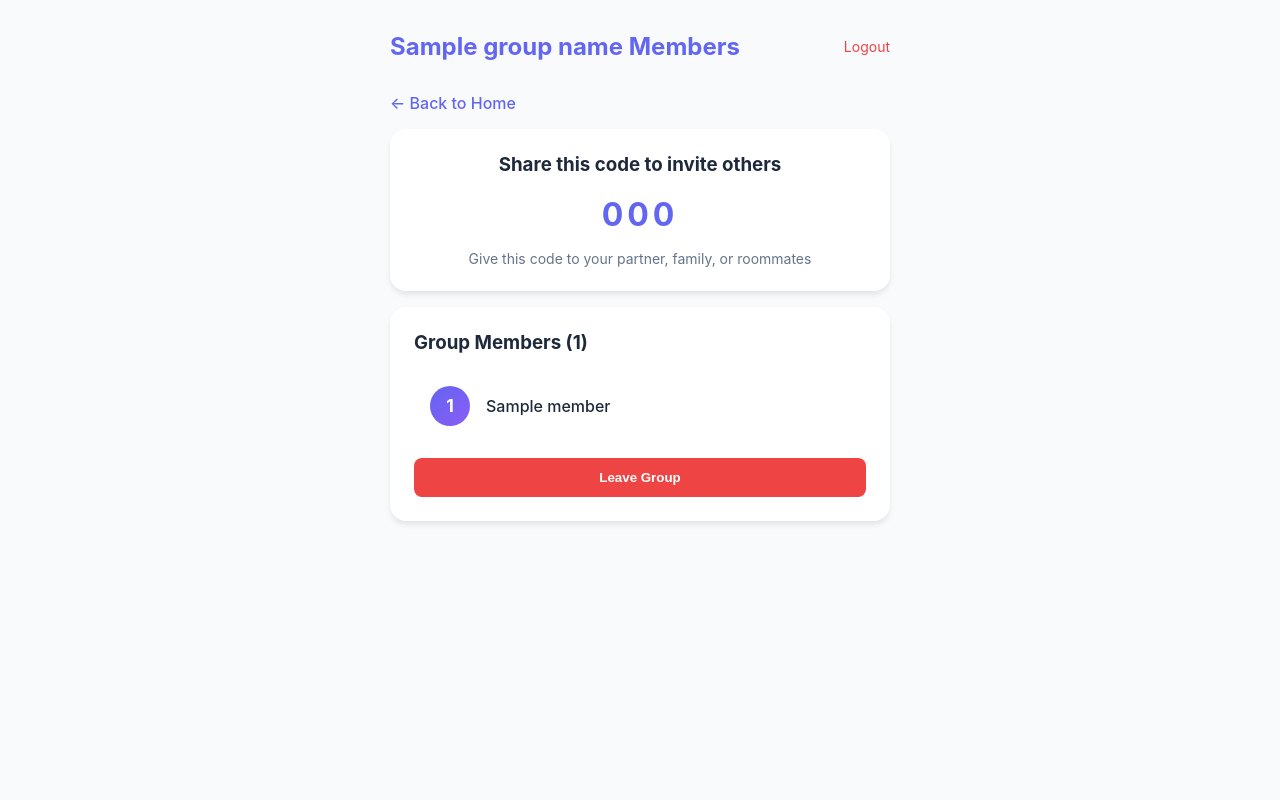
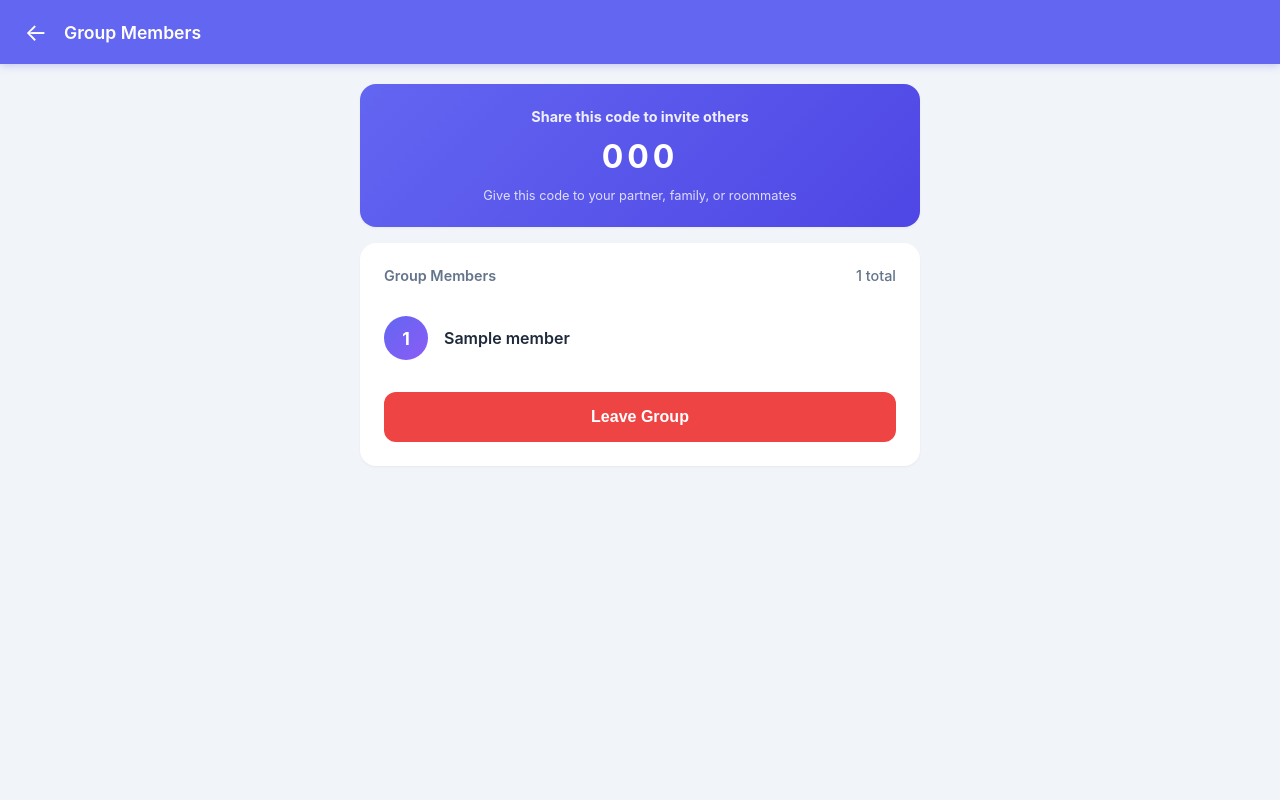
Before and after one commit to AzimPial/money-management-app, a Flask app: template templates/members.html in a window 1280 px wide. Run offline with Flask 3, Linux system fonts and the light colour scheme; the template is opened without the code that fills it: most values are stand-ins (such as "Sample title", 1, 10 or a date in 2020).

Commit message:
Fix Dashboard link, add top bar to members page, add member filter to see who added what expenses

```diff
--- a/app.py
+++ b/app.py
@@ -502,8 +502,12 @@ def index():
         group_doc = db.collection('groups').document(group_id).get()
         group = group_doc.to_dict() if group_doc.exists else None
 
+        members_ref = db.collection('users').where('group_id', '==', group_id)
+        members = [u.to_dict().get('username') for u in members_ref.stream()]
+
         current_period = get_current_period()
         period_id = request.args.get('period', current_period['id'])
+        member_filter = request.args.get('member', '')
 
         expenses_ref = db.collection('expenses').where('group_id', '==', group_id)
         all_expenses = [e.to_dict() for e in expenses_ref.stream()]
@@ -524,8 +528,16 @@ def index():
             else:
                 expenses_sorted = sorted(all_expenses, key=lambda x: x.get('created_at', ''), reverse=True)
 
+        if member_filter:
+            expenses_sorted = [e for e in expenses_sorted if e.get('paid_by') == member_filter]
+
         total = sum(e.get('amount', 0) for e in expenses_sorted)
         category_totals = get_period_totals(expenses_sorted)
+
+        member_totals = {}
+        for e in expenses_sorted:
+            p = e.get('paid_by', 'Unknown')
+            member_totals[p] = member_totals.get(p, 0) + e.get('amount', 0)
 
         custom_cats = get_group_categories(group_id)
 
@@ -545,6 +557,9 @@ def index():
                          categories=custom_cats,
                          current_period=period_id,
                          periods=periods,
+                         members=members,
+                         member_filter=member_filter,
+                         member_totals=member_totals,
                          username=username,
                          group_name=group['name'] if group else 'My Group',
                          invite_code=group['invite_code'] if group else 'N/A')
@@ -672,10 +687,14 @@ def search_expenses():
     query = request.args.get('q', '').lower()
     current_period = get_current_period()
     period_id = request.args.get('period', current_period['id'])
+    member_filter = request.args.get('member', '')
 
     try:
         group_doc = db.collection('groups').document(group_id).get()
         group = group_doc.to_dict() if group_doc.exists else None
+
+        members_ref = db.collection('users').where('group_id', '==', group_id)
+        members = [u.to_dict().get('username') for u in members_ref.stream()]
 
         expenses_ref = db.collection('expenses').where('group_id', '==', group_id)
         all_expenses = [e.to_dict() for e in expenses_ref.stream()]
@@ -696,11 +715,20 @@ def search_expenses():
             else:
                 expenses_sorted = sorted(all_expenses, key=lambda x: x.get('created_at', ''), reverse=True)
 
+        if member_filter:
+            expenses_sorted = [e for e in expenses_sorted if e.get('paid_by') == member_filter]
+
         if query:
             expenses_sorted = [e for e in expenses_sorted if query in e.get('description', '').lower() or query in e.get('category', '').lower()]
 
         total = sum(e.get('amount', 0) for e in expenses_sorted)
         category_totals = get_period_totals(expenses_sorted)
+
+        member_totals = {}
+        for e in expenses_sorted:
+            p = e.get('paid_by', 'Unknown')
+            member_totals[p] = member_totals.get(p, 0) + e.get('amount', 0)
+
         custom_cats = get_group_categories(group_id)
 
         periods = []
@@ -719,6 +747,9 @@ def search_expenses():
                          categories=custom_cats,
                          current_period=period_id,
                          periods=periods,
+                         members=members,
+                         member_filter=member_filter,
+                         member_totals=member_totals,
                          search_query=query,
                          username=username,
                          group_name=group['name'] if group else 'My Group',
--- a/templates/members.html
+++ b/templates/members.html
@@ -3,76 +3,127 @@
 <head>
     <meta charset="UTF-8">
     <meta name="viewport" content="width=device-width, initial-scale=1.0">
-    <title>Group Members - SyncCent</title>
+    <title>{{ group_name }} Members - SyncCent</title>
     <style>
         :root {
             --primary: #6366f1;
-            --bg: #f8fafc;
+            --primary-dark: #4f46e5;
+            --bg: #f1f5f9;
             --card: #ffffff;
             --text: #1e293b;
-            --success: #10b981;
+            --text-light: #64748b;
+            --border: #e2e8f0;
             --danger: #ef4444;
         }
 
+        * {
+            box-sizing: border-box;
+            margin: 0;
+            padding: 0;
+        }
+
         body {
-            font-family: 'Inter', -apple-system, sans-serif;
-            background-color: var(--bg);
+            font-family: -apple-system, BlinkMacSystemFont, 'Segoe UI', Roboto, sans-serif;
+            background: var(--bg);
             color: var(--text);
-            margin: 0;
-            padding: 2rem;
+            min-height: 100vh;
+            padding: 0;
+        }
+
+        .top-bar {
+            background: var(--primary);
+            color: white;
+            padding: 1rem 1.25rem;
+            display: flex;
+            align-items: center;
+            gap: 0.75rem;
+            position: sticky;
+            top: 0;
+            z-index: 100;
+            box-shadow: 0 2px 8px rgba(99, 102, 241, 0.3);
+        }
+
+        .back-btn {
+            color: white;
+            text-decoration: none;
+            font-size: 1.5rem;
+            display: flex;
+            align-items: center;
+            justify-content: center;
+            width: 32px;
+            height: 32px;
+            border-radius: 8px;
+            transition: background 0.2s;
+        }
+
+        .back-btn:hover {
+            background: rgba(255,255,255,0.15);
+        }
+
+        .top-bar h1 {
+            font-size: 1.1rem;
+            font-weight: 600;
+            flex: 1;
         }
 
         .container {
-            width: 100%;
-            max-width: 500px;
+            max-width: 600px;
             margin: 0 auto;
-        }
-
-        header {
-            display: flex;
-            justify-content: space-between;
-            align-items: center;
-            margin-bottom: 2rem;
-        }
-
-        h1 {
-            color: var(--primary);
-            font-size: 1.5rem;
-            margin: 0;
+            padding: 1.25rem;
         }
 
         .card {
             background: var(--card);
+            border-radius: 16px;
             padding: 1.5rem;
-            border-radius: 1rem;
-            box-shadow: 0 4px 6px -1px rgb(0 0 0 / 0.1);
             margin-bottom: 1rem;
+            box-shadow: 0 1px 3px rgba(0,0,0,0.05);
         }
 
         .invite-box {
             text-align: center;
-            padding: 1.5rem;
+            background: linear-gradient(135deg, var(--primary) 0%, var(--primary-dark) 100%);
+            color: white;
+        }
+
+        .invite-box h3 {
+            margin: 0;
+            font-size: 0.9rem;
+            opacity: 0.9;
         }
 
         .invite-code {
             font-size: 2rem;
             font-weight: 700;
-            color: var(--primary);
             letter-spacing: 4px;
-            margin: 1rem 0;
+            margin: 0.75rem 0;
+        }
+
+        .invite-box p {
+            font-size: 0.8rem;
+            opacity: 0.8;
+            margin: 0;
+        }
+
+        .section-title {
+            font-size: 0.9rem;
+            font-weight: 600;
+            color: var(--text-light);
+            margin-bottom: 1rem;
+            display: flex;
+            justify-content: space-between;
+            align-items: center;
         }
 
         .members-list {
             list-style: none;
-            padding: 0;
-            margin: 0;
         }
 
         .member-item {
             display: flex;
             align-items: center;
-            padding: 1rem;
-            border-bottom: 1px solid #e2e8f0;
+            padding: 1rem 0;
+            border-bottom: 1px solid var(--border);
         }
 
         .member-item:last-child {
@@ -80,8 +131,8 @@
         }
 
         .member-avatar {
-            width: 40px;
-            height: 40px;
+            width: 44px;
+            height: 44px;
             border-radius: 50%;
             background: linear-gradient(135deg, var(--primary), #8b5cf6);
             display: flex;
@@ -91,70 +142,69 @@
             font-weight: 700;
             font-size: 1.1rem;
             margin-right: 1rem;
+            flex-shrink: 0;
         }
 
         .member-name {
             flex: 1;
-            font-weight: 500;
+            font-weight: 600;
+            font-size: 1rem;
         }
 
         .member-you {
             background: #e0e7ff;
             color: var(--primary);
-            padding: 0.25rem 0.5rem;
-            border-radius: 0.25rem;
+            padding: 0.3rem 0.75rem;
+            border-radius: 20px;
             font-size: 0.75rem;
             font-weight: 600;
         }
 
-        .leave-btn {
-            background-color: var(--danger);
+        button {
+            width: 100%;
+            padding: 1rem;
+            background: var(--danger);
             color: white;
-            padding: 0.75rem;
             border: none;
-            border-radius: 0.5rem;
+            border-radius: 12px;
+            font-size: 1rem;
             font-weight: 600;
             cursor: pointer;
-            width: 100%;
-            margin-top: 1rem;
+            transition: all 0.2s;
         }
 
-        .back-link {
-            display: inline-block;
-            color: var(--primary);
-            text-decoration: none;
-            margin-bottom: 1rem;
-            font-weight: 500;
+        button:hover {
+            background: #dc2626;
         }
 
-        .back-link:hover {
-            text-decoration: underline;
-        }
-
-        .logout-link {
-            color: var(--danger);
-            text-decoration: none;
-            font-size: 0.875rem;
+        @media (max-width: 480px) {
+            .top-bar {
+                padding: 0.875rem 1rem;
+            }
+            .container {
+                padding: 1rem;
+            }
         }
     </style>
 </head>
 <body>
+    <div class="top-bar">
+        <a href="/" class="back-btn">←</a>
+        <h1>Group Members</h1>
+    </div>
+
     <div class="container">
-        <header>
-            <h1>{{ group_name }} Members</h1>
-            <a href="/logout" class="logout-link">Logout</a>
-        </header>
-
-        <a href="/" class="back-link">&larr; Back to Home</a>
-
         <div class="card invite-box">
-            <h3 style="margin-top: 0;">Share this code to invite others</h3>
+            <h3>Share this code to invite others</h3>
             <div class="invite-code">{{ invite_code }}</div>
-            <p style="color: #64748b; font-size: 0.875rem; margin-bottom: 0;">Give this code to your partner, family, or roommates</p>
+            <p>Give this code to your partner, family, or roommates</p>
         </div>
 
         <div class="card">
-            <h3 style="margin-top: 0; margin-bottom: 1rem;">Group Members ({{ members|length }})</h3>
+            <div class="section-title">
+                Group Members
+                <span style="color: var(--text-light); font-weight: 500;">{{ members|length }} total</span>
+            </div>
             <ul class="members-list">
                 {% for member in members %}
                 <li class="member-item">
@@ -167,8 +217,8 @@
                 {% endfor %}
             </ul>
 
-            <form action="/leave_group" method="POST" onsubmit="return confirm('Are you sure you want to leave this group? You will need a new invite code to rejoin.');">
-                <button type="submit" class="leave-btn">Leave Group</button>
+            <form action="/leave_group" method="POST" onsubmit="return confirm('Are you sure you want to leave this group?');" style="margin-top: 1rem;">
+                <button type="submit">Leave Group</button>
             </form>
         </div>
     </div>
```
Also changed, not shown: templates/index.html (+58 -1 lines).
